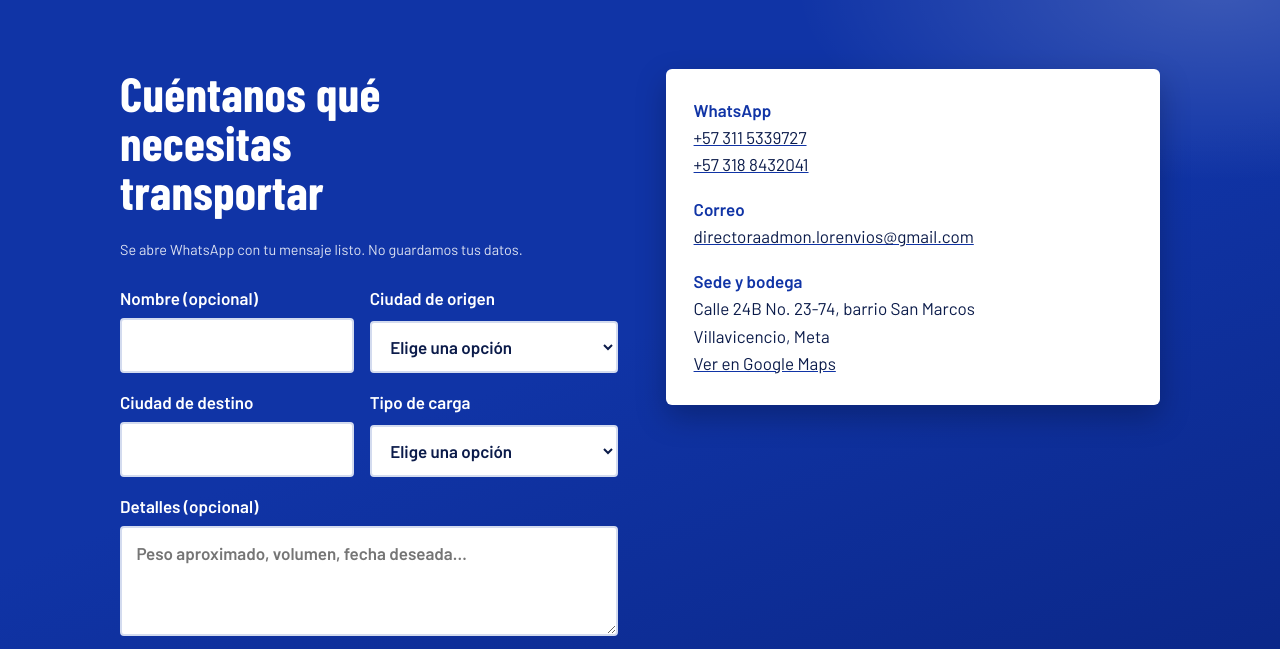
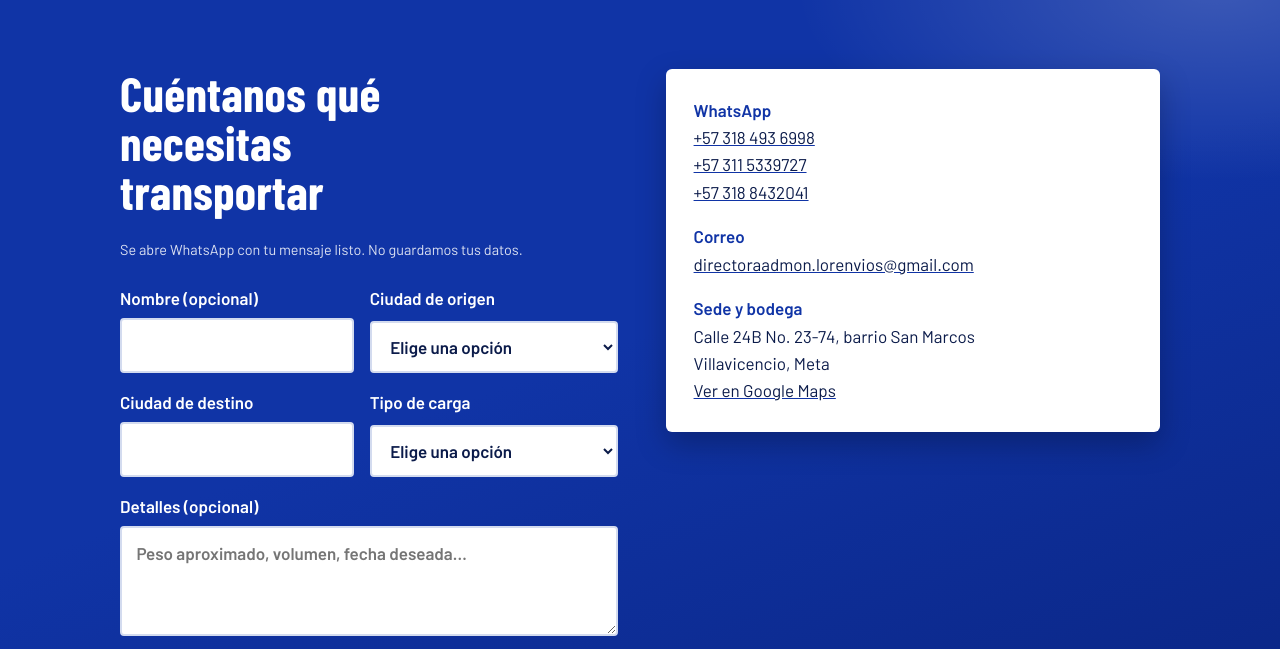
Before and after one commit to auxhse/LorEnvios, a plain HTML site: page contacto.html in a window 1280 px wide. Shown: the part 99-748 px from the top of the page. Drawn offline with nearby package versions, Linux system fonts and the light colour scheme; a web font is replaced by a local one.

Commit message:
Add new WhatsApp contact number

```diff
--- a/contacto.html
+++ b/contacto.html
@@ -59,7 +59,7 @@ footer .nit{flex-basis:100%;text-align:center}
         </div>
       </div>
       <dl>
-        <div><dt>WhatsApp</dt><dd><a href="https://wa.me/573115339727" target="_blank" rel="noopener">+57 311 5339727</a><br><a href="https://wa.me/573188432041" target="_blank" rel="noopener">+57 318 8432041</a></dd></div>
+        <div><dt>WhatsApp</dt><dd><a href="https://wa.me/573184936998" target="_blank" rel="noopener">+57 318 493 6998</a><br><a href="https://wa.me/573115339727" target="_blank" rel="noopener">+57 311 5339727</a><br><a href="https://wa.me/573188432041" target="_blank" rel="noopener">+57 318 8432041</a></dd></div>
         <div><dt>Correo</dt><dd><a href="mailto:directoraadmon.lorenvios@gmail.com">directoraadmon.lorenvios@gmail.com</a></dd></div>
         <div><dt>Sede y bodega</dt><dd>Calle 24B No. 23-74, barrio San Marcos<br>Villavicencio, Meta<br><a href="https://www.google.com/maps/search/?api=1&query=Calle+24B+23-74+San+Marcos+Villavicencio+Meta+Colombia" target="_blank" rel="noopener">Ver en Google Maps</a></dd></div>
         <!-- Cuando tenga el horario, quite las marcas de comentario de la línea siguiente:
```
